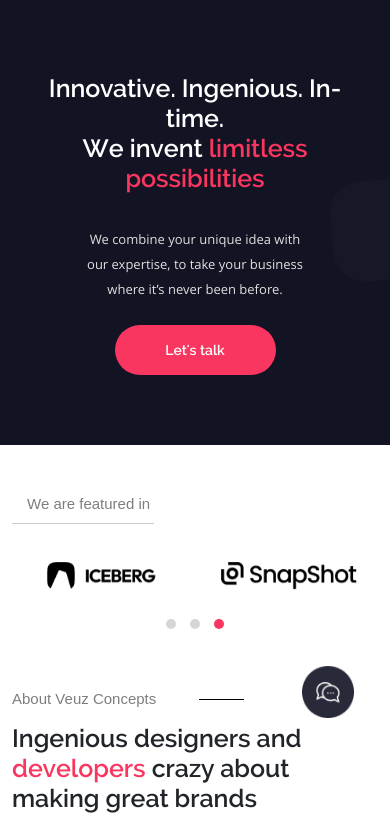
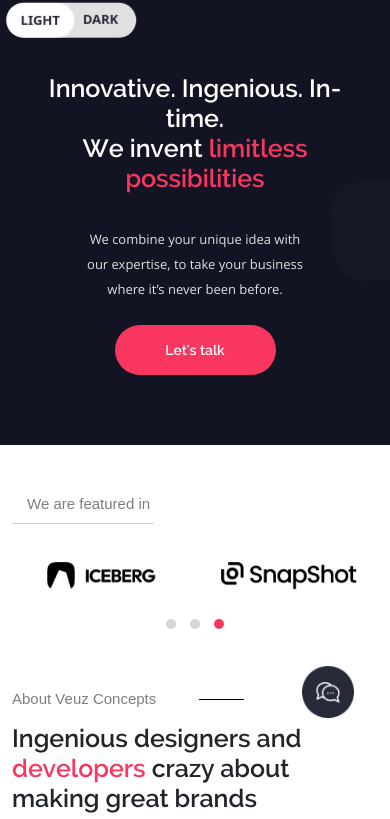
Before and after one commit to Veuz-UI/veuz-website, a plain HTML site: page index.html in a window 390 px wide. Shown: the part 96-915 px from the top of the page. Drawn offline with nearby package versions, Linux system fonts and the light colour scheme.

Commit message:
sticky navbar in responsive editing

```diff
--- a/css/responsive.css
+++ b/css/responsive.css
@@ -368,12 +368,14 @@
     height: auto;
 }
 .header{
- position: absolute;
+ position: fixed;
 }
 .btn-container.switch {
     transform: rotate(180deg);
-    bottom: 25px;
-    top: 0px;
+
+    top: 80px;
+    position: fixed;
+    z-index: 9999;
 }
 .chat{
     position: fixed;
```
